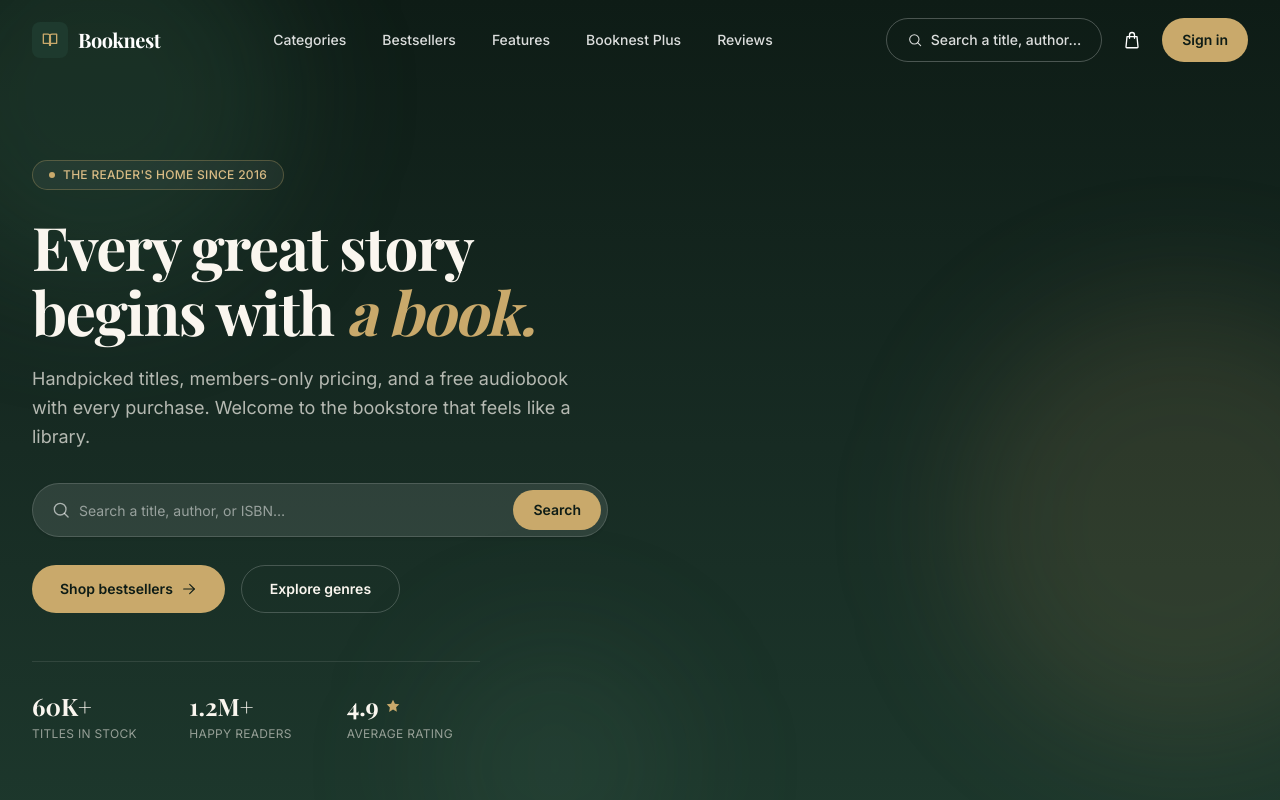
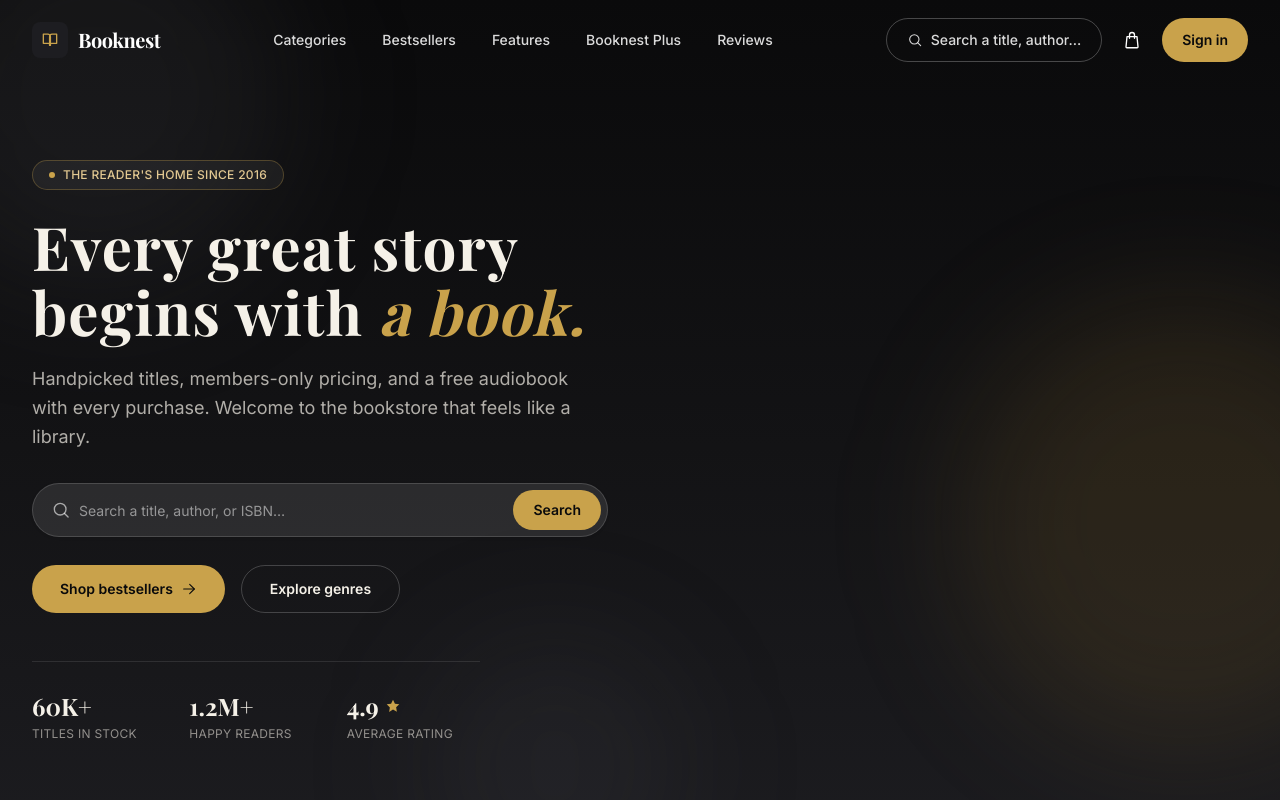
Before and after one commit to rabidigi19-debug/project-book, a Next.js app: page / in a window 1280 px wide. Shown: the top 800 px of the page. Built offline with nearby package versions, Linux system fonts and the light colour scheme; a web font is replaced by a local one.

Commit message:
luxury palette and typography update

```diff
--- a/app/globals.css
+++ b/app/globals.css
@@ -4,30 +4,30 @@
   --font-sans: var(--font-inter), ui-sans-serif, system-ui, sans-serif;
   --font-display: var(--font-playfair), Georgia, "Times New Roman", serif;
 
-  --color-paper: #faf6ef;
-  --color-cream: #f3ecdf;
-  --color-sand: #e9e0cf;
-  --color-ink: #241c15;
-  --color-ink-soft: #5f5244;
-  --color-fog: #8d7f6e;
+  --color-paper: #f5f1e8;
+  --color-cream: #ede6d8;
+  --color-sand: #e0d6c2;
+  --color-ink: #1a1a1c;
+  --color-ink-soft: #4f4d49;
+  --color-fog: #7a7569;
 
-  --color-brand-50: #f0f5f1;
-  --color-brand-100: #ddeae2;
-  --color-brand-200: #bcd5c8;
-  --color-brand-300: #8fb7a2;
-  --color-brand-400: #5f9379;
-  --color-brand-500: #41775c;
-  --color-brand-600: #305d48;
-  --color-brand-700: #274b3b;
-  --color-brand-800: #1e3a2e;
-  --color-brand-900: #172b23;
-  --color-brand-950: #0e1c16;
+  --color-brand-50: #edecef;
+  --color-brand-100: #d8d7dd;
+  --color-brand-200: #b9b8c0;
+  --color-brand-300: #93929c;
+  --color-brand-400: #6e6d77;
+  --color-brand-500: #4b4a52;
+  --color-brand-600: #37373d;
+  --color-brand-700: #2a2a2f;
+  --color-brand-800: #1d1d21;
+  --color-brand-900: #131315;
+  --color-brand-950: #0a0a0b;
 
-  --color-brass-300: #d9bc85;
-  --color-brass-400: #c9a96b;
-  --color-brass-500: #b08d57;
-  --color-brass-600: #96744a;
-  --color-brass-700: #7a5c38;
+  --color-brass-300: #e3c992;
+  --color-brass-400: #c9a24b;
+  --color-brass-500: #a5822f;
+  --color-brass-600: #85681f;
+  --color-brass-700: #6a531c;
 
   --color-clay: #c14b3d;
   --color-clay-dark: #a33a2e;
@@ -40,6 +40,15 @@
 
   body {
     @apply bg-paper font-sans text-ink;
+  }
+
+  h1,
+  h2,
+  h3,
+  h4,
+  h5,
+  h6 {
+    letter-spacing: 0.02em !important;
   }
 
   ::selection {
```
